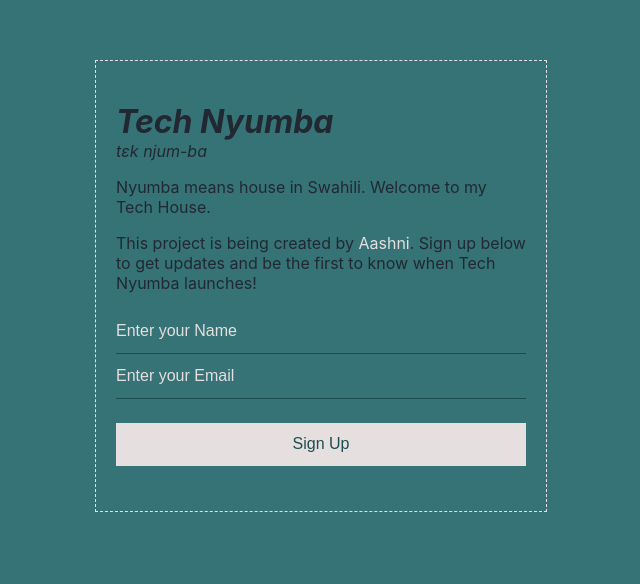
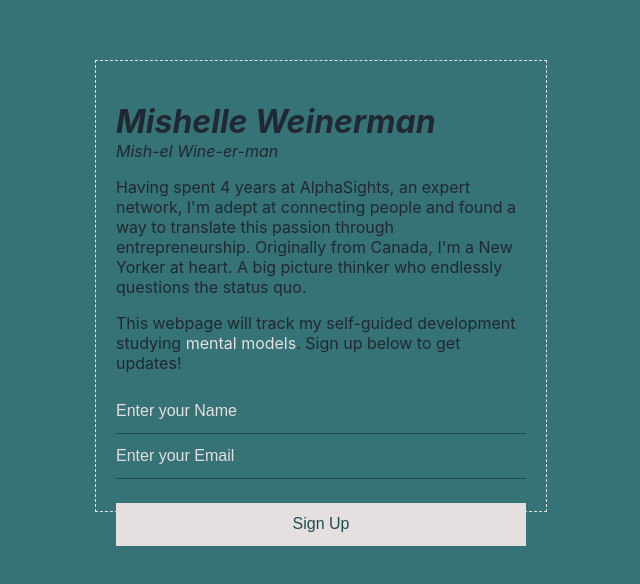
Before and after one commit to mishweinerman1/mishelle, a plain HTML site: page index.html in a window 1280 px wide. Shown: the part 114-698 px from the top of the page, without its empty margins (319-959 px from the left). Drawn offline with Linux system fonts and the light colour scheme.

Commit message:
Update index.html

```diff
--- a/index.html
+++ b/index.html
@@ -3,7 +3,7 @@
   <head>
     <meta charset="utf-8" />
     <meta http-equiv="x-ua-compatible" content="ie=edge" />
-    <title>Tech Nyumba | Created by Aashni</title>
+    <title>Mishelle Weinerman's Blog</title>
     <meta name="description" content="" />
     <meta name="viewport" content="width=device-width, initial-scale=1" />
 
@@ -14,21 +14,21 @@
     <div class="container">
       <div class="content">
         <div class="header">
-          <h1>Tech Nyumba</h1>
-          <div class="subtitle">tɛk njum-ba</div>
+          <h1>Mishelle Weinerman</h1>
+          <div class="subtitle">Mish-el Wine-er-man</div>
           <p>
-            <italic>Nyumba</italic> means house in Swahili. Welcome to my Tech
-            House.
+            Having spent 4 years at AlphaSights, an expert network, I'm adept at connecting people and found a way to translate this passion through entrepreneurship.
+
+            Originally from Canada, I'm a New Yorker at heart. A big picture thinker who endlessly questions the status quo.
           </p>
           <p>
-            This project is being created by
+            This webpage will track my self-guided development studying
             <a
-              href="https://aashni.me"
+              href="https://fs.blog/mental-models/"
               target="_blank"
               rel="noopener noreferrer"
-              >Aashni</a
-            >. Sign up below to get updates and be the first to know when Tech
-            Nyumba launches!
+              >mental models</a
+            >. Sign up below to get updates!
           </p>
         </div>
         <div class="form">
```
